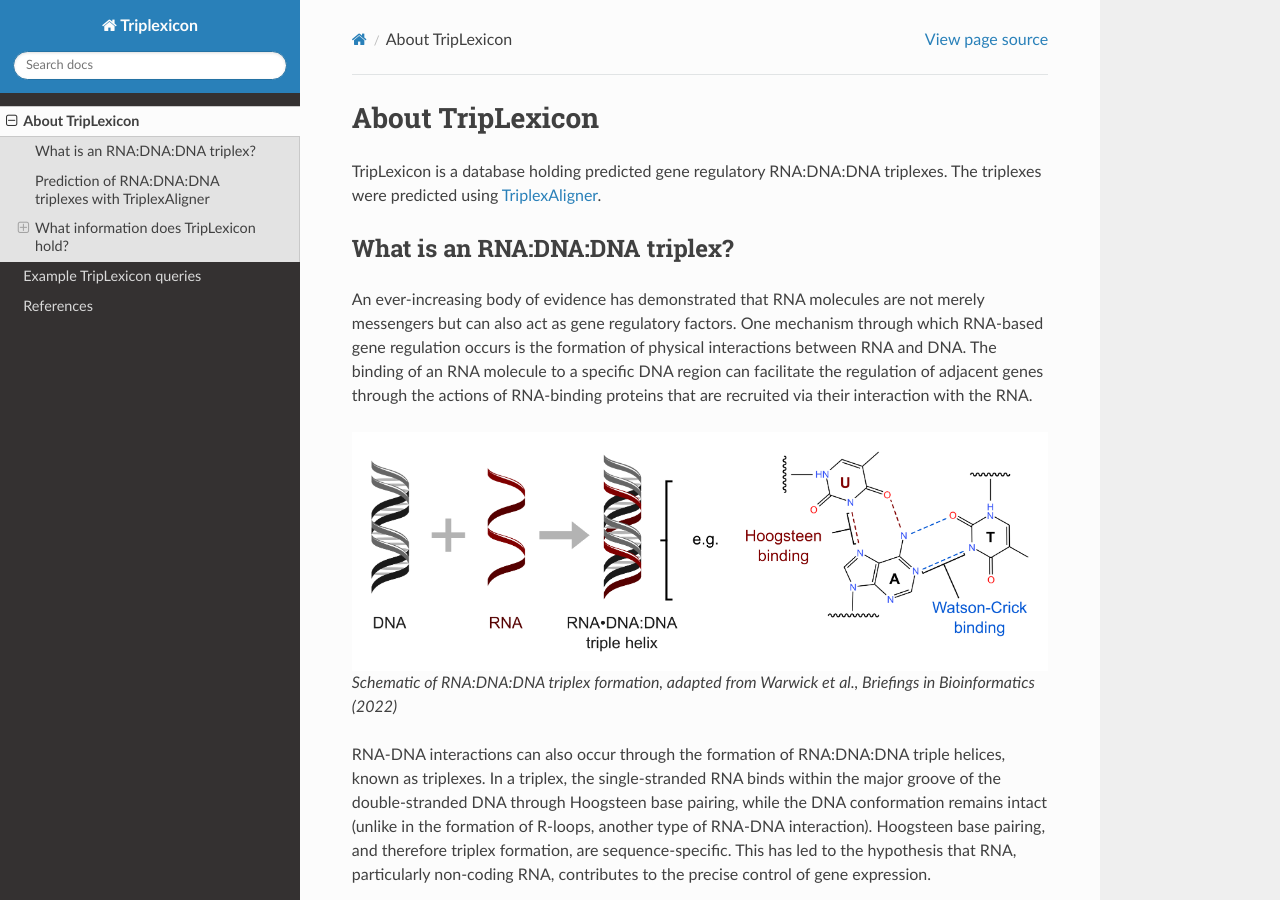
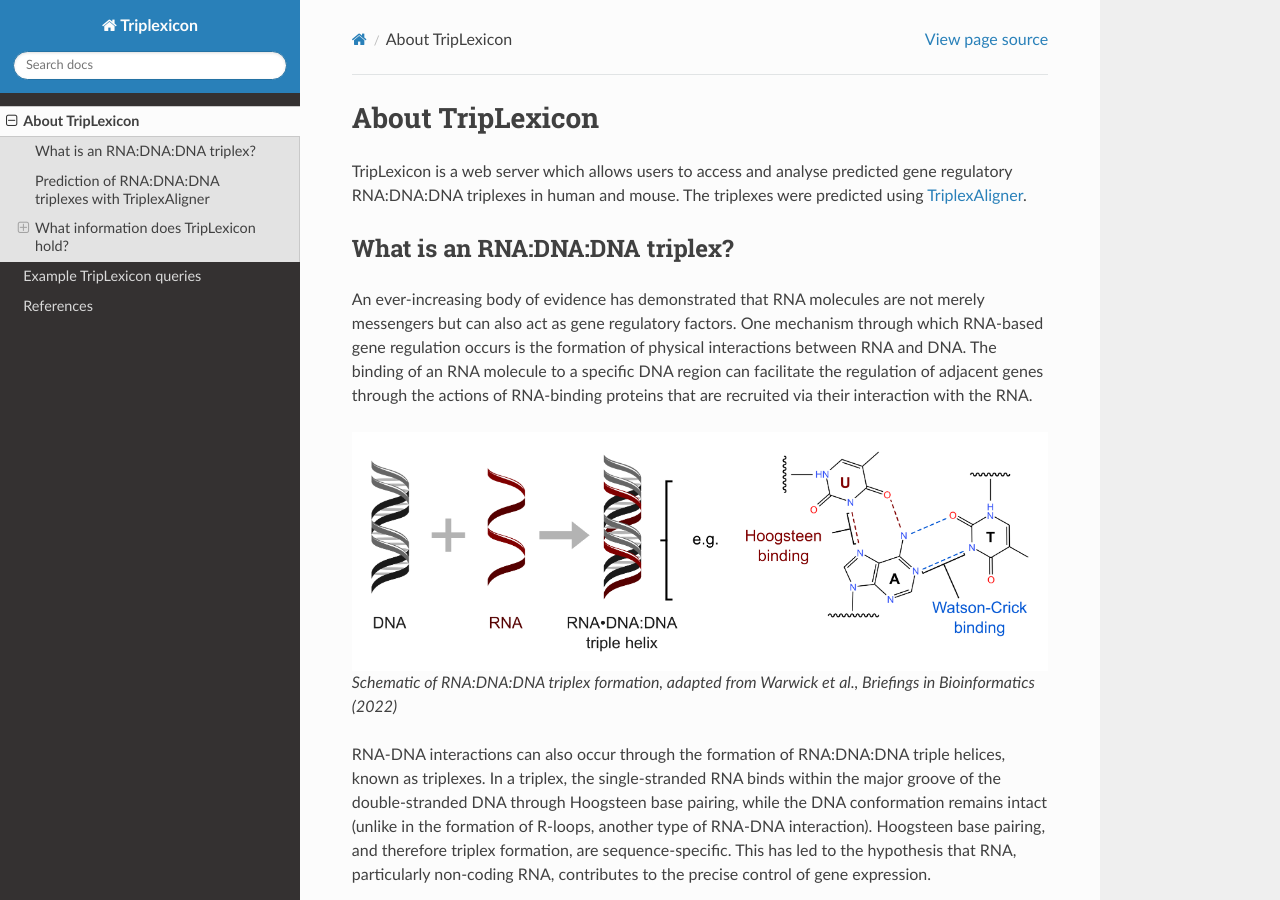
Before and after one commit to SchulzLab/TripLexicon, a Sphinx documentation site: the page built from docs/docs/source/gettingStarted.rst, in a window 1280 px wide and 900 px high. Built offline with Sphinx 7.4.7 and the Read the Docs theme 3.1.0, drawn with Linux system fonts in a browser that asks for light colours; pages that are not in the unit, such as notebooks, are missing from menus.

Commit message:
Update gettingStarted.rst

```diff
--- a/docs/docs/source/gettingStarted.rst
+++ b/docs/docs/source/gettingStarted.rst
@@ -2,7 +2,7 @@
 About TripLexicon
 ==================
 
-TripLexicon is a database holding predicted gene regulatory RNA:DNA:DNA triplexes. The triplexes were predicted using `TriplexAligner <https://github.com/SchulzLab/TriplexAligner>`_.
+TripLexicon is a web server which allows users to access and analyse predicted gene regulatory RNA:DNA:DNA triplexes in human and mouse. The triplexes were predicted using `TriplexAligner <https://github.com/SchulzLab/TriplexAligner>`_.
 
 What is an RNA:DNA:DNA triplex?
 ===============================
```
